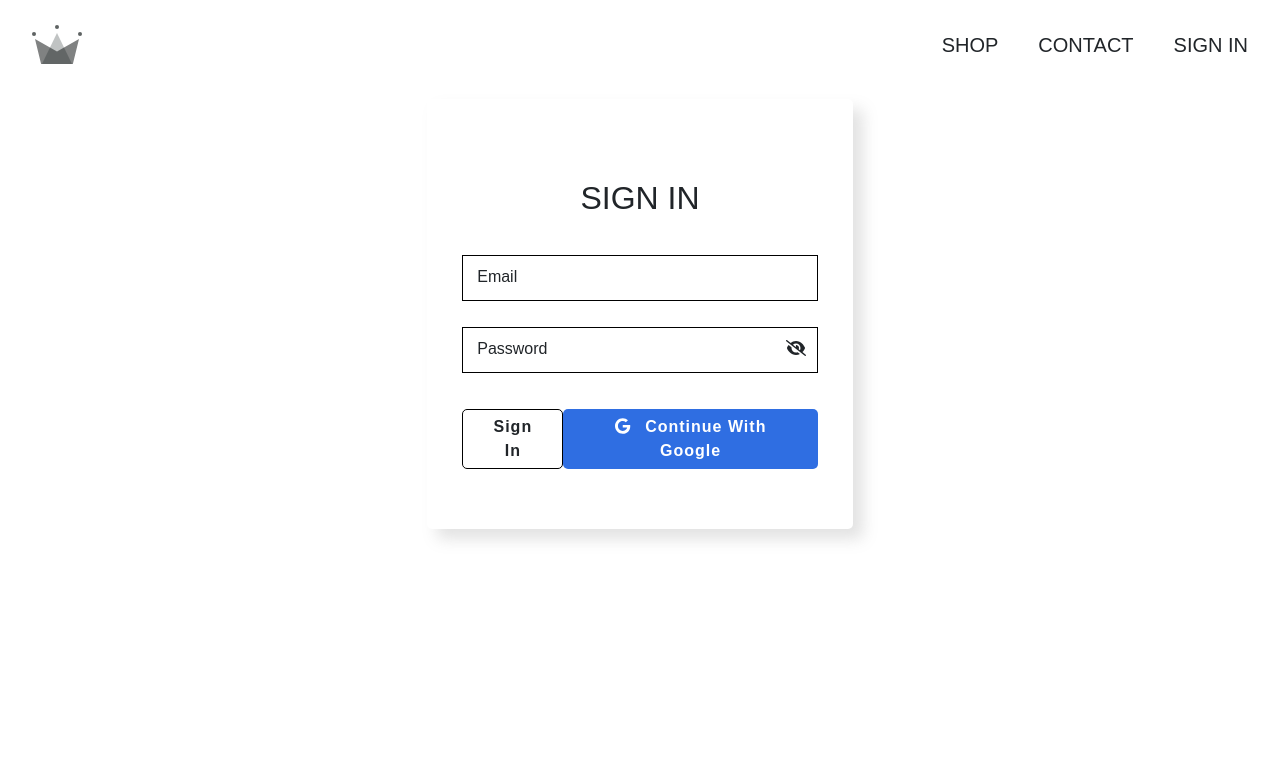
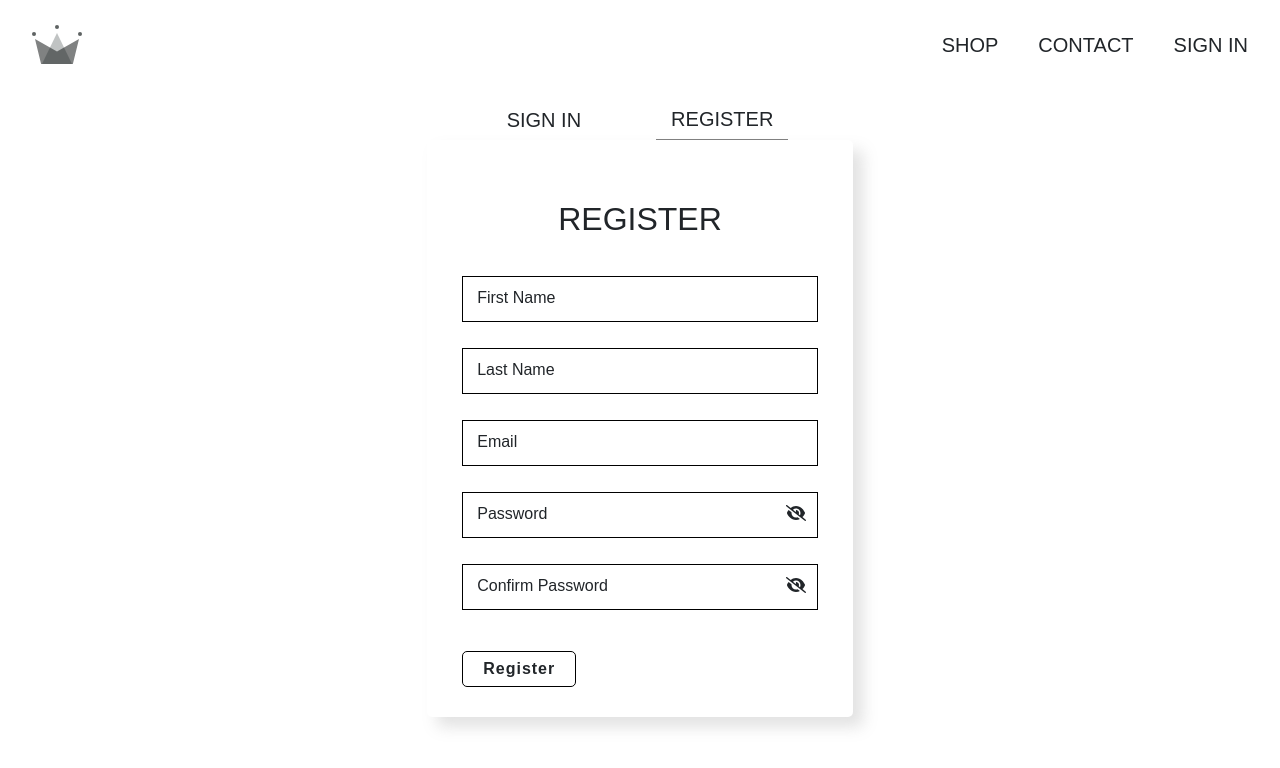
Before and after one commit to shadybassily/crwn-clothing, a React (Create React App) app: page /sign-in in a window 1280 px wide. Shown: the top 768 px of the page. Built offline with nearby package versions, Linux system fonts and the light colour scheme; no server answers; a web font is replaced by a local one.

Commit message:
create registeration form, handled validations/UI no logic yet

```diff
--- /dev/null
+++ b/src/components/forms/form.styles.css
@@ -0,0 +1,42 @@
+.form {
+  padding: 35px 35px 25px;
+  margin: 0 auto;
+  display: flex;
+  flex-direction: column;
+  align-items: center;
+  border-radius: 5px;
+  box-shadow: 10px 10px 15px rgba(128, 128, 128, 0.233);
+}
+.form h2 {
+  padding: 25px;
+}
+.forgot-password {
+  width: 100%;
+  margin-top: -10px;
+}
+.buttons-container {
+  margin-top: 15px;
+  width: 100%;
+  display: flex;
+  justify-content: space-between;
+}
+
+@media (width <= 750px) {
+  .form {
+    width: 75%;
+  }
+  .buttons-container {
+    flex-direction: column;
+    width: auto;
+  }
+}
+@media (1100px >= width > 750px) {
+  .form {
+    width: 50%;
+  }
+}
+@media (width > 1100px) {
+  .form {
+    width: 35%;
+  }
+}
--- /dev/null
+++ b/src/components/forms/registration-form/RegistrationForm.component.js
@@ -0,0 +1,50 @@
+import React from "react";
+import "../form.styles.css";
+import { Link, useNavigate } from "react-router-dom";
+//components
+import Error from "../../error/Error.component";
+import FormInput from "../../form-input/FormInput.component";
+import CustomButton from "../../custom-button/CustomButton.component";
+//form
+import { useForm } from "react-hook-form";
+import * as yup from "yup";
+import { yupResolver } from "@hookform/resolvers/yup";
+export default function Register() {
+  const schema = yup.object().shape({
+    fname: yup.string().required("This Field Is Required").min(3, "Minimum 3 Characters").max(20,"Maximum 20 Characters"),
+    lname: yup.string().required("This Field Is Required").min(3, "Minimum 3 Characters").max(20, "Maximum 20 Characters"),
+    email: yup.string().required("This Field Is Required").email("Invalid Email"),
+    password: yup.string().required("This Field Is Required").matches(/^(?=.*[a-z])(?=.*[A-Z])(?=.*[0-9])(?=.*[!@#\$%\^&\*])(?=.{8,})/,"Must Contain 8 Characters, One Uppercase, One Lowercase, One Number and One Special Case Character"),
+    confirmPassword:yup.string().oneOf([yup.ref('password'), null], "Passwords Don't Match")
+  });
+  const {
+    register,
+    handleSubmit,
+    formState: { errors },
+  } = useForm({
+    resolver: yupResolver(schema),
+  });
+  //sign in
+  const onSubmit = (data) => {
+    console.log(data);
+  };
+
+  return (
+    <form className="form" onSubmit={handleSubmit(onSubmit)}>
+      <h2>REGISTER</h2>
+      <FormInput label="First Name" type="text" register={register("fname")} />
+      <Error message={errors.fname?.message} />
+      <FormInput label="Last Name" type="text" register={register("lname")} />
+      <Error message={errors.lname?.message} />
+      <FormInput label="Email" type="text" register={register("email")} />
+      <Error message={errors.email?.message} />
+      <FormInput label="Password" type="password" register={register("password")}/>
+      <Error message={errors.password?.message} />
+      <FormInput label="Confirm Password" type="password" register={register("confirmPassword")}/>
+      <Error message={errors.confirmPassword?.message} />
+      <div className="buttons-container">
+        <CustomButton>Register</CustomButton>
+      </div>
+    </form>
+  );
+}
--- a/src/components/sign-in/SignInForm.component.js
+++ b/src/components/forms/sign-in-form/SignInForm.component.js
@@ -1,19 +1,22 @@
 import React from "react";
 //components
-import FormInput from "../form-input/FormInput.component";
-import CustomButton from "../custom-button/CustomButton.component";
+import FormInput from "../../form-input/FormInput.component";
+import CustomButton from "../../custom-button/CustomButton.component";
+import Error from "../../error/Error.component";
+
 //form
 import { useForm } from "react-hook-form";
 import * as yup from "yup";
 import { yupResolver } from "@hookform/resolvers/yup";
 //styling
-import "./signin.form.styles.css";
-import Error from "../error/Error.component";
+import "../form.styles.css";
 //firebase
-import {auth, provider} from '../../config/firebase'
+import {auth, provider} from '../../../config/firebase'
 import { signInWithPopup } from "firebase/auth";
+import { Link, useNavigate } from "react-router-dom";
 
 export default function SignInForm() {
+  const navigate = useNavigate()
   // schema and form
   const schema = yup.object().shape({
     email: yup
@@ -38,19 +41,19 @@ export default function SignInForm() {
   const googleSignIn= async (e)=>{
     e.preventDefault()
     const result = await signInWithPopup(auth, provider)
-    console.log(result)
+    navigate('/')
   }
   return (
-    <form className="sign-in-form" onSubmit={handleSubmit(onSubmit)}>
+    <form className="form" onSubmit={handleSubmit(onSubmit)}>
       <h2>SIGN IN</h2>
       <FormInput label="Email" type="text" register={register("email")} />
       <Error message={errors.email?.message} />
-      <FormInput
-        label="Password"
-        type="password"
-        register={register("password")}
-      />
+
+      <FormInput label="Password" type="password" register={register("password")}/>
       <Error message={errors.password?.message} />
+
+      <Link className="forgot-password">Forgot Your Password?</Link>
+
       <div className="buttons-container">
         <CustomButton>Sign In</CustomButton>
         <CustomButton google={true} googleSignIn={googleSignIn}>Continue With Google </CustomButton>
--- a/src/components/header/Header.component.js
+++ b/src/components/header/Header.component.js
@@ -3,11 +3,17 @@ import React from "react";
 import "./header.styles.css";
 import logo from "../../assets/images/crown.svg";
 import { Link } from "react-router-dom";
-
+import { useNavigate } from "react-router-dom";
+//auth
 import {useAuthState} from 'react-firebase-hooks/auth'
 import { auth } from "../../config/firebase";
 import { signOut } from "firebase/auth";
 export default function Header() {
+  const navigate = useNavigate()
+  const handleLogOut = async()=>{
+    await signOut(auth)
+    navigate('/')
+  }
   const [user] = useAuthState(auth)
   return (
     <nav className="parent-container">
@@ -15,8 +21,12 @@ export default function Header() {
       <ul className="header-links">
         <li><Link to='/shop' className="header-link hover-underline-animation">shop</Link></li>
         <li><Link to='/shop' className="header-link hover-underline-animation">contact</Link></li>
-        <li><Link to='/sign-in' className="header-link hover-underline-animation">sign in</Link></li>
-        {user&& <li onClick={()=>{signOut(auth)}}>logout</li>}
+        {
+          user ?
+          <li onClick={handleLogOut}><Link className="header-link hover-underline-animation">sign out</Link></li>
+          :
+          <li><Link to='/sign-in' className="header-link hover-underline-animation">sign in</Link></li>
+        }
       </ul>
     </nav>
   );
--- a/src/components/sign-in/signin.form.styles.css
+++ /dev/null
@@ -1,39 +0,0 @@
-.sign-in-form {
-  padding: 55px 35px;
-  margin: 0 auto;
-  display: flex;
-  flex-direction: column;
-  align-items: center;
-  border-radius: 5px;
-  box-shadow: 10px 10px 15px rgba(128, 128, 128, 0.233);
-}
-
-.sign-in-form h2 {
-  padding: 25px;
-}
-.buttons-container{
-  margin-top: 10px;
-  width: 100%;
-  display: flex;
-  justify-content: space-between;
-}
-
-@media(width < 750px){
-  .sign-in-form {
-    width: 65%;
-  }
-  .buttons-container{
-    flex-direction: column;
-    width: auto
-  }
-}
-@media(1100px> width > 750px){
-  .sign-in-form {
-    width: 53%;
-  }
-}
-@media(width > 1100px){
-  .sign-in-form {
-    width: 35%;
-  }
-}
--- a/src/pages/signIn-page/SignIn.component.js
+++ b/src/pages/signIn-page/SignIn.component.js
@@ -1,9 +1,24 @@
-import React from "react";
-import SignInForm from "../../components/sign-in/SignInForm.component";
+import React, { useState } from "react";
+import Register from "../../components/forms/registration-form/RegistrationForm.component";
+import SignInForm from "../../components/forms/sign-in-form/SignInForm.component";
+import "./sigin-page.styles.css";
 export default function SignIn() {
+  //which form the user selects
+  //to toggle between them
+  const[selectedForm, setSelectedForm] = useState('register')
+  const handleChangeForm = (e) =>{
+    setSelectedForm(e.target.innerHTML)
+  }
   return (
-    <div className="sign-in-page parent-container">
-      <SignInForm />
+    <div className="parent-container">
+      <div className="signin-register">
+        <p onClick={handleChangeForm} className={`${selectedForm  === 'sign in' ? 'selected' : ""}` }>sign in</p>
+        <p onClick={handleChangeForm} className={`${selectedForm  === 'register' ? 'selected' : ""}` } >register</p>
+      </div>
+      {/* if sign in */}
+      {selectedForm === 'sign in' && <SignInForm />}
+      {/* if register */}
+      {selectedForm === 'register' && <Register />}
     </div>
   );
 }
--- /dev/null
+++ b/src/pages/signIn-page/sigin-page.styles.css
@@ -0,0 +1,16 @@
+.signin-register{
+    display: flex;
+    flex-direction: row;
+    justify-content: center;
+    align-items: center;
+}
+.signin-register p{
+    margin: 0 30px;
+    padding: 5px 15px;
+    text-transform: uppercase;
+    cursor: pointer;
+    font-size: 20px;
+}
+.selected {
+    border-bottom: 1px solid gray;
+}
```
